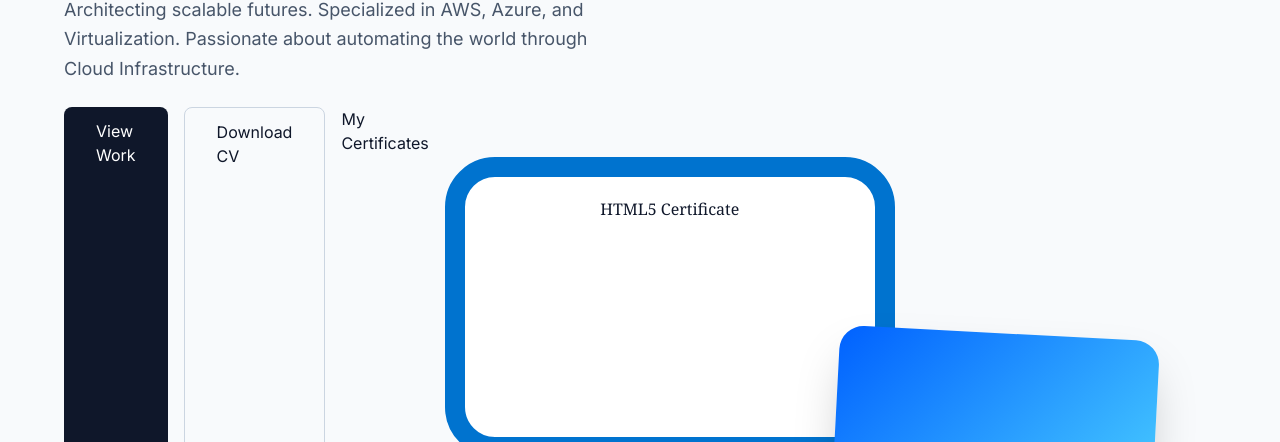
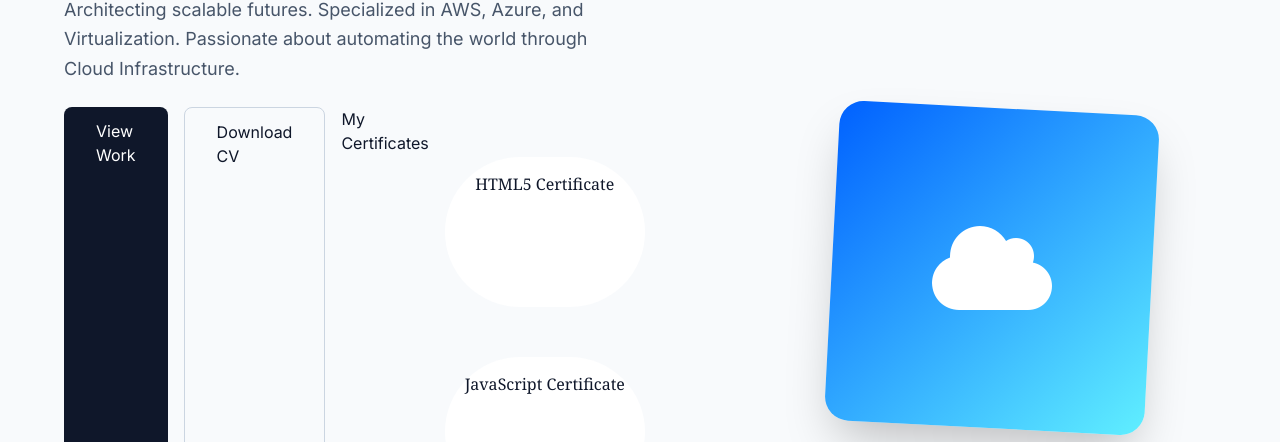
Before and after one commit to sangamitrarout/sangamitra, a plain HTML site: page index.html in a window 1280 px wide. Shown: the part 349-791 px from the top of the page. Drawn offline with nearby package versions, Linux system fonts and the light colour scheme.

Commit message:
Update index.html

```diff
--- a/index.html
+++ b/index.html
@@ -11,11 +11,11 @@
         body { font-family: 'Inter', sans-serif; scroll-behavior: smooth; }
         .cloud-gradient { background: linear-gradient(135deg, #0061ff 0%, #60efff 100%); }
          .certificate {
-      width: 450px;
-      height: 300px;
-      padding: 20px;
-      border: 20px solid #0073cf;
-      border-radius: 50px;
+      width: 200px;
+      height: 150px;
+      padding: 15px;
+      border: 20px #0073cf;
+      border-radius: 75px;
       text-align: center;
       font-family: 'Georgia', serif;
       background: #fff;
```
